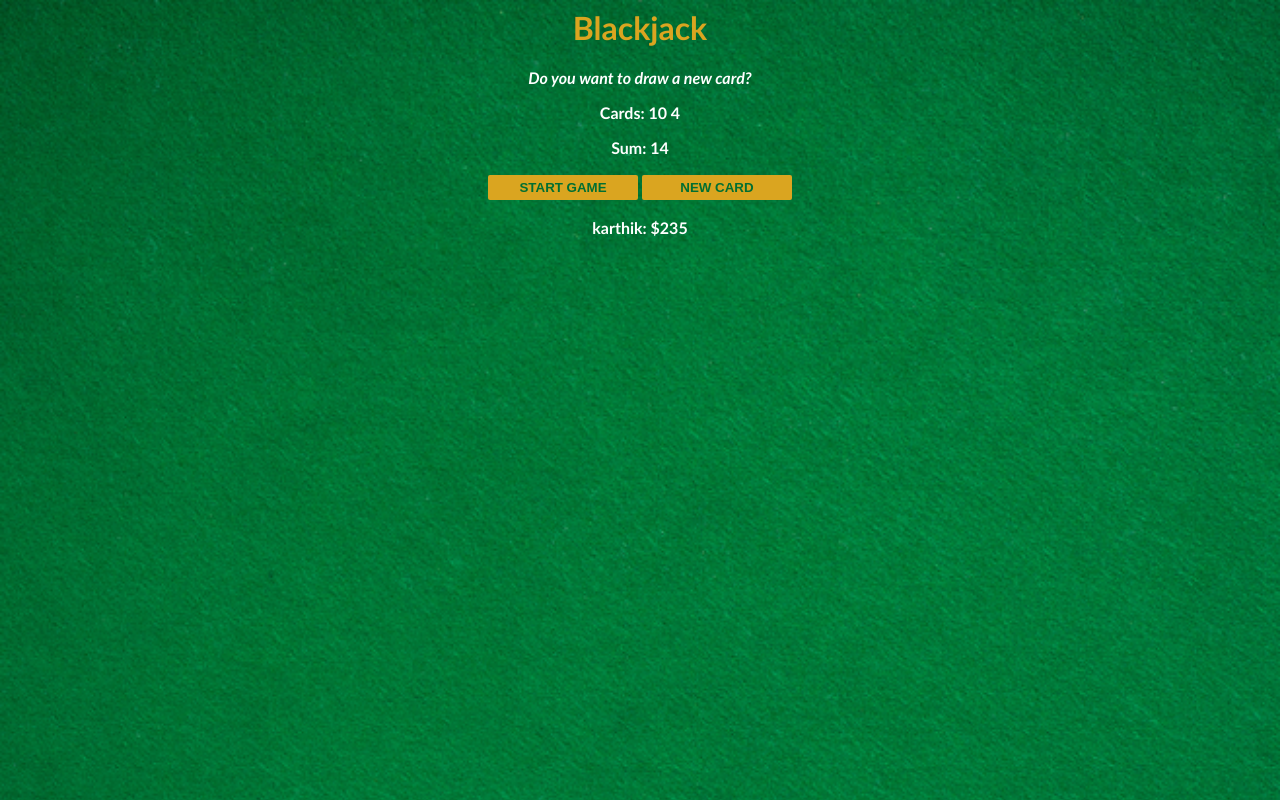
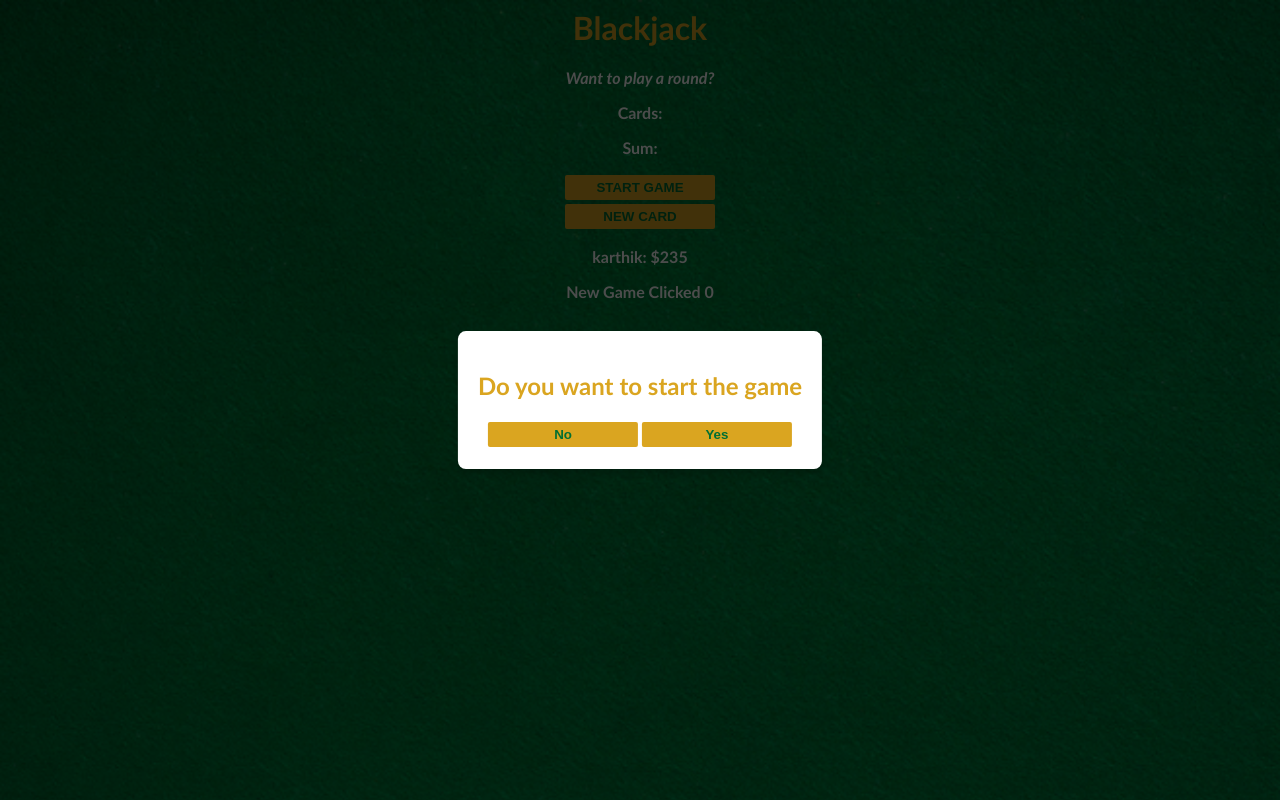
Before and after one commit to Karsh007/Blackjack-Game, a plain HTML site: page index.html in a window 1280 px wide. Both pictures are taken after a click on the button "START GAME". Drawn offline with Linux system fonts and the light colour scheme.

Commit message:
New changes

```diff
--- a/index.css
+++ b/index.css
@@ -14,6 +14,9 @@ h1 {
 #message-el {
     font-style: italic;
 }
+h2{
+    color: goldenrod;
+}
 
 button {
     color: #016f32;
@@ -27,3 +30,30 @@ button {
     margin-bottom: 2px;
     margin-top: 2px;
 }
+.popup-overlay {
+    display: none;
+    position: fixed;
+    top: 0;
+    left: 0;
+    width: 100%;
+    height: 100%;
+    background: rgba(0, 0, 0, 0.7);
+    z-index: 999;
+}
+
+.popup-box {
+    display: none; /* Hidden by default */
+    position: fixed;
+    top: 50%;
+    left: 50%;
+    transform: translate(-50%, -50%); /* Center the popup */
+    background: white;
+    padding: 20px;
+    border-radius: 8px;
+    box-shadow: 0 4px 8px rgba(0, 0, 0, 0.2);
+    z-index: 1000; /* Ensure it's above the overlay */
+}
+
+.popup-content {
+    text-align: center;
+}
--- a/index.html
+++ b/index.html
@@ -7,9 +7,21 @@
         <p id="message-el">Want to play a round?</p>
         <p id="cards-el">Cards:</p>
         <p id="sum-el">Sum:</p>
-        <button onclick="startGame()">START GAME</button>
-        <button onclick="newCard()">NEW CARD</button>
-        <p id="player-el"></p>
+    <button id = "closeBtn" onclick = "openPopup()">START GAME</button>
+        <div class="page-content">
+    <!-- Your main webpage content goes here -->
+<div id="popupOverlay" class="popup-overlay" onclick="startGame()"></div>
+<div id="myPopup" class="popup-box">
+    <div class="popup-content">
+        <h2>Do you want to start the  game</h2>
+       <button onclick="closePopup()">No</button>
+       <button onclick="startGame()">Yes</button>
+    </div>
+</div>
+    <button onclick="newCard()">NEW CARD</button>
+    <button id="game" onclick="newGame()" style="display:none;">New Game</button>
+    <p id="player-el"></p>
+    <p id="click-count">New Game Clicked 0</p>
         <script src="index.js"></script>
     </body>
 </html>
--- a/index.js
+++ b/index.js
@@ -12,6 +12,8 @@ let messageEl = document.getElementById("message-el")
 let sumEl = document.getElementById("sum-el")
 let cardsEl = document.getElementById("cards-el")
 let playerEl = document.getElementById("player-el")
+let numberOfTimesClicked = 0;
+let clickCountEl = document.getElementById("click-count");
 
 playerEl.textContent = player.name + ": $" + player.chips
 
@@ -25,8 +27,21 @@ function getRandomCard() {
         return randomNumber
     }
 }
+function openPopup() {
+    document.getElementById("popupOverlay").style.display = "block";
+    document.getElementById("myPopup").style.display = "block";
 
+}
+
+function closePopup() {
+    document.getElementById("popupOverlay").style.display = "none";
+    document.getElementById("myPopup").style.display = "none";
+}
 function startGame() {
+    openPopup();
+    closePopup();
+    document.getElementById("closeBtn").style.display = "none";
+    document.getElementById("game").style.display = "inline-block";
     isAlive = true
     let firstCard = getRandomCard()
     let secondCard = getRandomCard()
@@ -40,7 +55,6 @@ function renderGame() {
     for (let i = 0; i < cards.length; i++) {
         cardsEl.textContent += cards[i] + " "
     }
-
     sumEl.textContent = "Sum: " + sum
     if (sum <= 20) {
         message = "Do you want to draw a new card?"
@@ -63,3 +77,21 @@ function newCard() {
         renderGame()
     }
 }
+
+function newGame() {
+    numberOfTimesClicked++;
+    if (clickCountEl) {
+        clickCountEl.textContent = `New Game Clicked: ${numberOfTimesClicked}`;
+    }
+    cards = [];
+    sum = 0;
+    hasBlackJack = false;
+    isAlive = false;
+    message = "Want to play a round?";
+    messageEl.textContent = message;
+    sumEl.textContent = "Sum:";
+    cardsEl.textContent = "Cards:";
+    document.getElementById("closeBtn").style.display = "inline-block";
+    document.getElementById("game").style.display = "none";
+    closePopup();
+}
```
